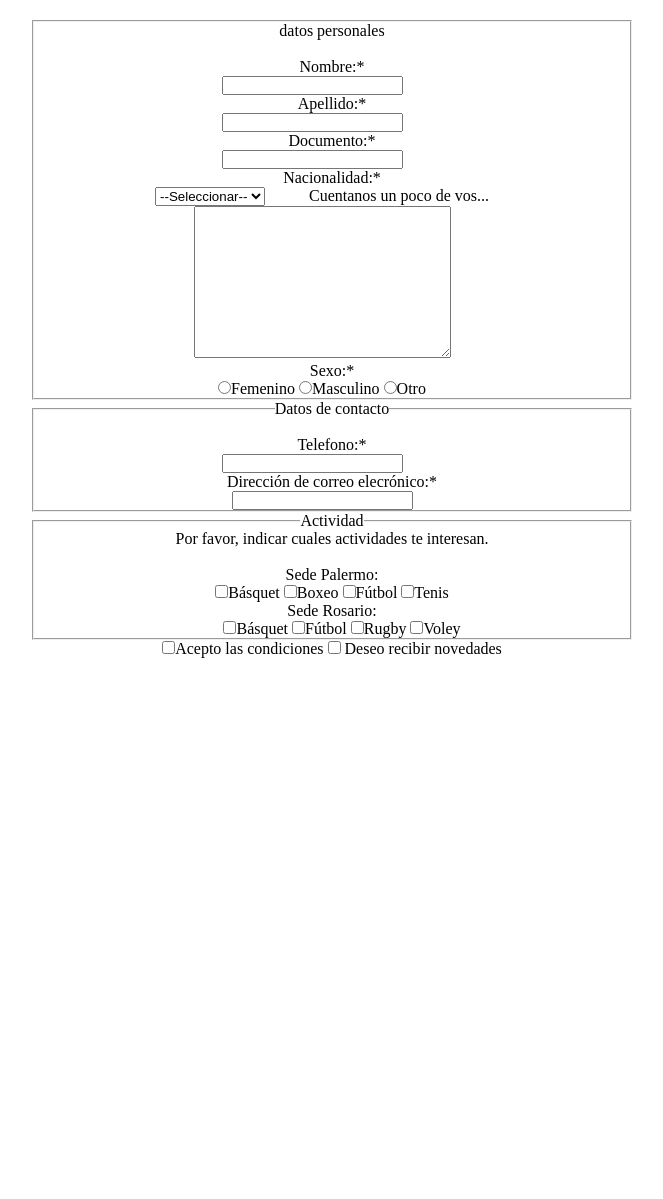
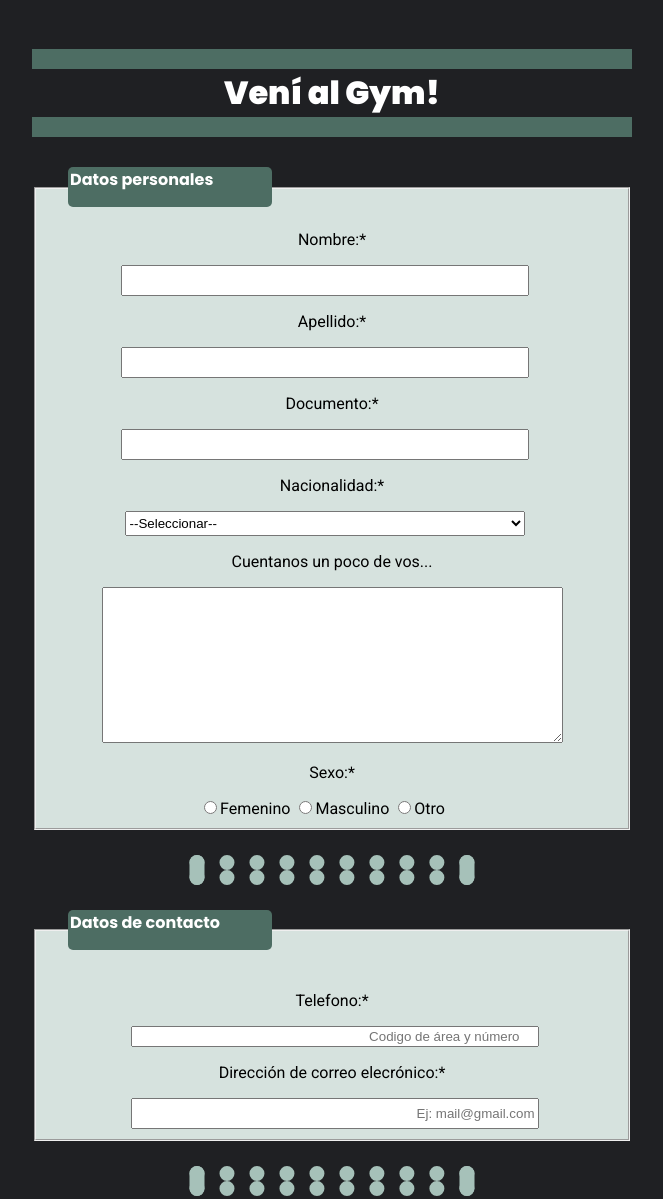
Before and after one commit to fsdsfd/Proyecto-Urbano, a website built with Vite: page index.html in a window 1280 px wide. Shown: the top 1199 px of the page, without its empty margins (308-971 px from the left). Built offline with nearby package versions, Linux system fonts and the light colour scheme.

Commit message:
primera parte del proyecto hecha

```diff
--- a/index.html
+++ b/index.html
@@ -1,34 +1,43 @@
 <!doctype html>
 <html lang="en">
+
 <head>
   <meta charset="UTF-8" />
   <link rel="stylesheet" href="styles/style.css">
   <meta name="viewport" content="width=device-width, initial-scale=1.0" />
+  <link rel="preconnect" href="https://fonts.googleapis.com">
+<link rel="preconnect" href="https://fonts.gstatic.com" crossorigin>
+<link href="https://fonts.googleapis.com/css2?family=Roboto:ital,wght@0,100;0,300;0,400;0,500;0,700;0,900;1,100;1,300;1,400;1,500;1,700;1,900&display=swap" rel="stylesheet">
+<link rel="preconnect" href="https://fonts.googleapis.com">
+<link rel="preconnect" href="https://fonts.gstatic.com" crossorigin>
+<link href="https://fonts.googleapis.com/css2?family=Poppins:ital,wght@0,700;0,800;0,900;1,600;1,800;1,900&family=Roboto:ital,wght@0,100;0,300;0,400;0,500;0,700;0,900;1,100;1,300;1,400;1,500;1,700;1,900&display=swap" rel="stylesheet">
 <title>Afiliación</title>
 </head>
+
 <body>
   <header>
   </header>
   <main>
+    <h1>Vení al Gym!</h1>
     <section>
       <fieldset>
         <form>
-        <legend>datos personales</legend>
+          <legend class="legend-1">Datos personales</legend>
           <label>
             <p>Nombre:*</p>
-            <input type="text" name="Nombre" id="Nombre-lbl" class="width">
+            <input type="text" name="Nombre" id="Nombre-lbl" class="width" required>
           </label>
           <label>
             <p>Apellido:*</p>
-            <input type="text" name="Apellido" id="Apellido-lbl" class="width">
+            <input type="text" name="Apellido" id="Apellido-lbl" class="width" required>
           </label>
           <label>
             <p>Documento:*</p>
-            <input type="text" name="Documento" id="Documento-lbl" class="width">
+            <input type="number" name="Documento" id="Documento-lbl" class="width" required>
           </label>
           <label>
             <p>Nacionalidad:*</p>
-            <select name="Nacionalidad" id="Nacionalidad-lbl">
+            <select name="Nacionalidad" id="Nacionalidad-lbl" required>
               <option value="Selecciona">--Seleccionar--</option>
               <option value="Argentina">Argentina</option>
               <option value="Brasileña">Brasileña</option>
@@ -36,8 +45,10 @@
               <option value="Otra">Otra</option>
             </select>
           </label>
-          <label for="textarea">Cuentanos un poco de vos...</label>
-          <textarea name="Cuentanos" id="textarea" cols="30" rows="10"></textarea>
+          <label for="textarea">
+            <p>Cuentanos un poco de vos...</p>
+          </label>
+          <textarea name="Cuentanos" id="textarea" cols="55" rows="10"></textarea>
           <label>
             <p>Sexo:*</p>
             <input type="radio" name="Sexo" id="Femenino">Femenino
@@ -45,21 +56,24 @@
             <input type="radio" name="Sexo" id="Otro">Otro
           </label>
       </fieldset>
+      <hr>
       <fieldset>
         <legend>Datos de contacto</legend>
         <label>
           <p>Telefono:*</p>
-            <input type="text" name="Apellido" id="Apellido-lbl">
+          <input type="number" name="Apellido" id="Apellido-lbl" class="width-telefono" placeholder="Codigo de área y número" required>
         </label>
         <label>
           <p>Dirección de correo elecrónico:*</p>
-            <input type="text" name="Apellido" id="Apellido-lbl">
+          <input type="email" name="Apellido" id="Apellido-lbl" class="width" placeholder="Ej: mail@gmail.com" required>
         </label>
       </fieldset>
+      <hr>
       <fieldset>
         <legend>Actividad</legend>
+        <div class="left">
+        <label for="Palermo-lbl">
           <p>Por favor, indicar cuales actividades te interesan.</p>
-          <label for="Palermo-lbl">
           <p>Sede Palermo:</p>
         </label>
         <input type="checkbox" name="basquet" id="Palermo-lbl">Básquet
@@ -73,14 +87,28 @@
         <input type="checkbox" name="Futbol" id="Rosario-lbl">Fútbol
         <input type="checkbox" name="Rugby" id="Rosario-lbl">Rugby
         <input type="checkbox" name="Voley" id="Rosario-lbl">Voley
+      </div>
       </fieldset>
-        <input type="checkbox" name="Condiciones" id="Condiciones">Acepto las condiciones
-        <input type="checkbox" name="Novedades" id="Novedades"> Deseo recibir novedades
+      <div class="condiciones">
+        <input type="checkbox" name="Condiciones" id="Condiciones-lbl" required>
+        <label for="Condiciones-lbl">
+          Acepto las condiciones
+        </label>
+        <br>
+      <input type="checkbox" name="Novedades" id="Novedades-lbl">
+      <label for="Novedades-lbl">
+        Deseo recibir novedades
+      </label>
+    <p id="campo">*:campo obligatorio.</p>
+  </div>
 
+<button>Iniciar Afiliación</button>
+<button>Restablecer</button>
       </form>
     </section>
   </main>
 
   <script type="module" src="/main.js"></script>
 </body>
+
 </html>
--- a/styles/style.css
+++ b/styles/style.css
@@ -1,24 +1,112 @@
-* {
-    margin: 0;
-    padding: 0;
-    box-sizing: border-box;
-  }
-  body {
+ body {
     height: 1200px;
     display: flex;
-
+    background-color: #1F2023;
   }
+h1{
+  color: white;
+  font-family: "Poppins", sans-serif;
+  font-weight: 900;
+  border-top: 20px #4D6D63 solid ;
+  border-bottom: 20px #4D6D63 solid ;
+  margin-bottom: 50px;
+}
 main{
     width: 600px;
     height: 600px;
     margin: 20px auto;
     text-align: center;
+    align-items: center;
+    font-family:'Roboto', sans-serif;
+    position: relative;
 }
 label{
     flex-direction: column;
     align-self: center;
     padding: 20px;
 }
-input{
+.width{
+  align-self:center;
+  align-content: center;
+  width: 400px;
+  height: 25px;
+  margin-left: 25px;
+}
+select{
+  width: 400px;
+  height: 25px;
+  margin-left: 25px;
+}
+
+::placeholder{
+  text-align: end;
+}
+legend{
+  text-align: start;
+  background-color: #4D6D63;
+  width: 200px;
+  height: 40px;
+  margin-left: 20px;
+  border-radius: 5px;
+  color: white;
+  font-family: "Poppins", sans-serif;
+}
+.legend-1{
+  position: absolute;
+ top: 139px;
+}
+legend:focus-within{
+  background-color: #2B3D37;
+}
+fieldset{
+  background-color: #D6E2DE;
+}
+fieldset:focus-within{
+  background-color:#A6C1B9 ;
+}
+.width-telefono{
+  margin-left: 45px;
+  width: 400px;
+}
+input:focus{
+  background-color: #4D6D63;
+  color: #7E9996;
+}
+textarea:focus{
+  background-color: #4D6D63;
+  color: #7E9996;
+}
+hr{
+  width: 170px;
+  scale:1.5;
+  margin-top: 30px;
+  margin-bottom: 30px;
+  border: 10px #A6C1B9 dotted;
+}
+.left{
+  text-align: left;
+}
+.condiciones{
+  color: white;
+  text-align: start;
+  margin: 15px;
+  font-size: 15px;
 
 }
+button{
+  background-color: #354241;
+  color: #889B9A;
+  margin: 5px;
+
+  width: 110px;
+  height: 50px;
+  border-radius: 5px;
+  border:2px #404547 solid;
+}
+button:hover{
+  background-color: #9EB3AF;
+  color: #4C5D5A;
+}
+#campo{
+  font-size: 12px;
+}
```
Also changed, not shown: README.md (added). Lines whose indentation alone changed are shown as unchanged.
